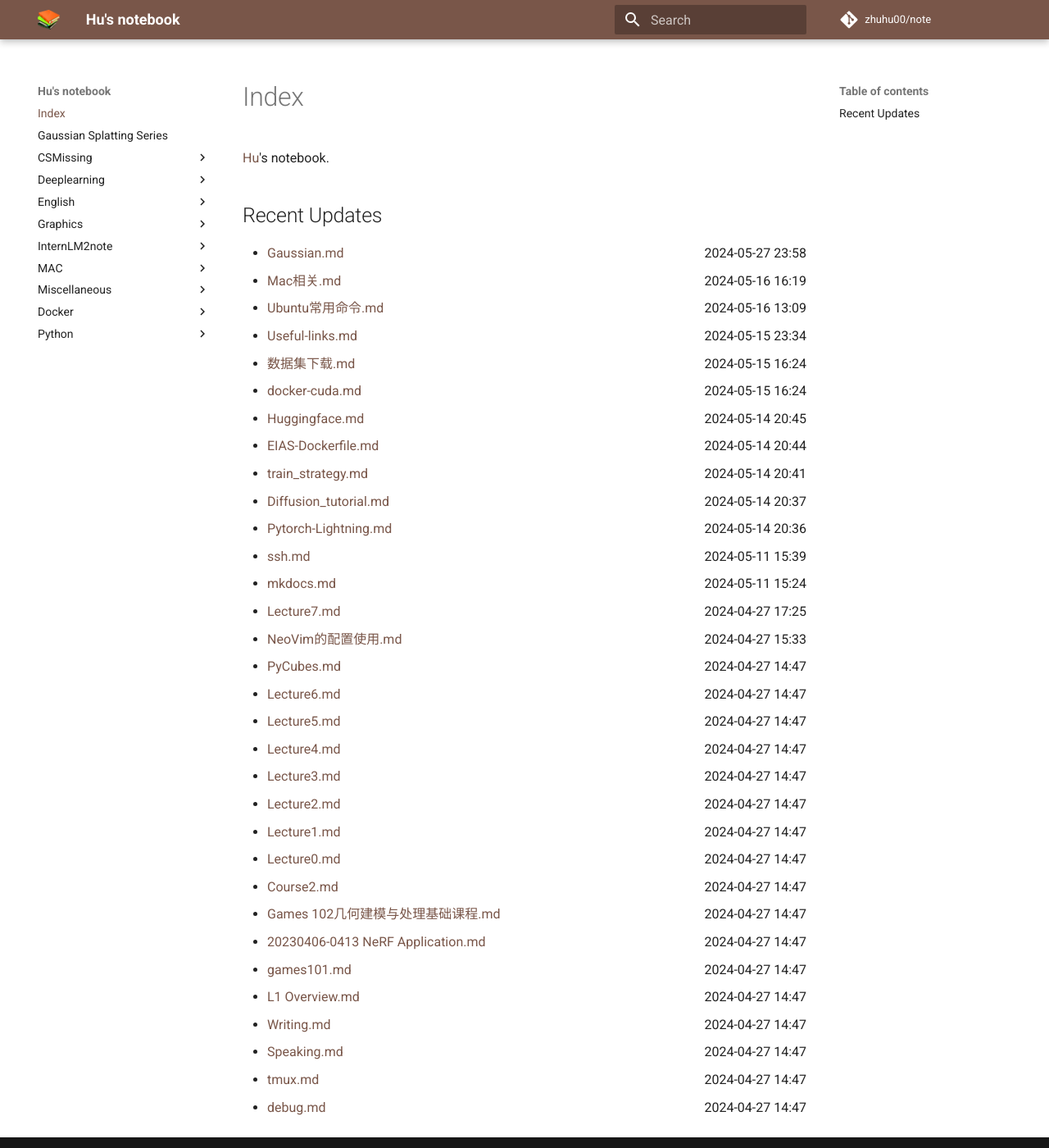
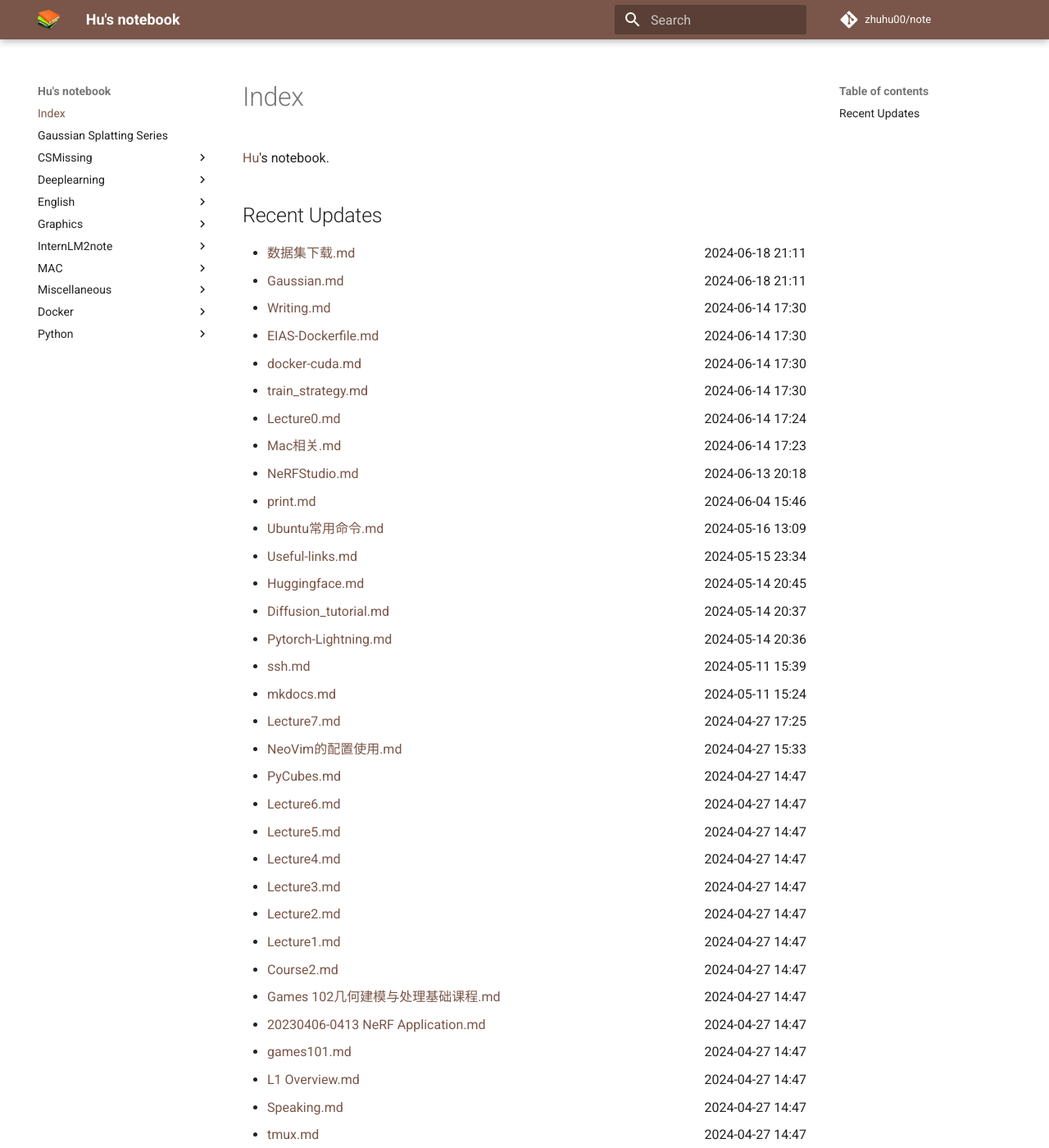
Before and after one commit to zhuhu00/note, an MkDocs documentation site: the page built from docs/index.md, in a window 1280 px wide and 1400 px high. Shown: the whole window at 82% size. Built offline with MkDocs 1.6.1 and Material for MkDocs 9.7.7, drawn with Linux system fonts in a browser that asks for light colours; comment, search, counter and statistics services are not loaded.

Commit message:
update recent

```diff
--- a/docs/index.md
+++ b/docs/index.md
@@ -4,15 +4,19 @@
 [Hu](https://zhuhu00.top/)'s notebook.
 
 ## Recent Updates
-- [Gaussian.md](Gaussian/) <span style="float: right;">2024-05-27 23:58</span>
-- [Mac相关.md](CSMissing/Mac相关/) <span style="float: right;">2024-05-16 16:19</span>
+- [数据集下载.md](Deeplearning/数据集下载/) <span style="float: right;">2024-06-18 21:11</span>
+- [Gaussian.md](Gaussian/) <span style="float: right;">2024-06-18 21:11</span>
+- [Writing.md](English/Writing/) <span style="float: right;">2024-06-14 17:30</span>
+- [EIAS-Dockerfile.md](docker/EIAS-Dockerfile/) <span style="float: right;">2024-06-14 17:30</span>
+- [docker-cuda.md](docker/docker-cuda/) <span style="float: right;">2024-06-14 17:30</span>
+- [train_strategy.md](Deeplearning/train_strategy/) <span style="float: right;">2024-06-14 17:30</span>
+- [Lecture0.md](InternLM2note/Lecture0/) <span style="float: right;">2024-06-14 17:24</span>
+- [Mac相关.md](MAC/Mac相关/) <span style="float: right;">2024-06-14 17:23</span>
+- [NeRFStudio.md](Miscellaneous/NeRFStudio/) <span style="float: right;">2024-06-13 20:18</span>
+- [print.md](python/print/) <span style="float: right;">2024-06-04 15:46</span>
 - [Ubuntu常用命令.md](CSMissing/Ubuntu常用命令/) <span style="float: right;">2024-05-16 13:09</span>
 - [Useful-links.md](CSMissing/Useful-links/) <span style="float: right;">2024-05-15 23:34</span>
-- [数据集下载.md](Deeplearning/数据集下载/) <span style="float: right;">2024-05-15 16:24</span>
-- [docker-cuda.md](docker/docker-cuda/) <span style="float: right;">2024-05-15 16:24</span>
 - [Huggingface.md](CSMissing/Huggingface/) <span style="float: right;">2024-05-14 20:45</span>
-- [EIAS-Dockerfile.md](docker/EIAS-Dockerfile/) <span style="float: right;">2024-05-14 20:44</span>
-- [train_strategy.md](Deeplearning/train_strategy/) <span style="float: right;">2024-05-14 20:41</span>
 - [Diffusion_tutorial.md](Deeplearning/Diffusion_tutorial/) <span style="float: right;">2024-05-14 20:37</span>
 - [Pytorch-Lightning.md](python/Pytorch-Lightning/) <span style="float: right;">2024-05-14 20:36</span>
 - [ssh.md](CSMissing/ssh/) <span style="float: right;">2024-05-11 15:39</span>
@@ -26,13 +30,11 @@
 - [Lecture3.md](InternLM2note/Lecture3/) <span style="float: right;">2024-04-27 14:47</span>
 - [Lecture2.md](InternLM2note/Lecture2/) <span style="float: right;">2024-04-27 14:47</span>
 - [Lecture1.md](InternLM2note/Lecture1/) <span style="float: right;">2024-04-27 14:47</span>
-- [Lecture0.md](InternLM2note/Lecture0/) <span style="float: right;">2024-04-27 14:47</span>
 - [Course2.md](Graphics/games201/Course2/) <span style="float: right;">2024-04-27 14:47</span>
 - [Games 102几何建模与处理基础课程.md](Graphics/games102/Games 102几何建模与处理基础课程/) <span style="float: right;">2024-04-27 14:47</span>
 - [20230406-0413 NeRF Application.md](Graphics/games102/20230406-0413 NeRF Application/) <span style="float: right;">2024-04-27 14:47</span>
 - [games101.md](Graphics/games101/) <span style="float: right;">2024-04-27 14:47</span>
 - [L1 Overview.md](Graphics/CMU-16-825-Learning for 3D Vision/L1 Overview/) <span style="float: right;">2024-04-27 14:47</span>
-- [Writing.md](English/Writing/) <span style="float: right;">2024-04-27 14:47</span>
 - [Speaking.md](English/Speaking/) <span style="float: right;">2024-04-27 14:47</span>
 - [tmux.md](CSMissing/tmux/) <span style="float: right;">2024-04-27 14:47</span>
 - [debug.md](CSMissing/debug/) <span style="float: right;">2024-04-27 14:47</span>
```
